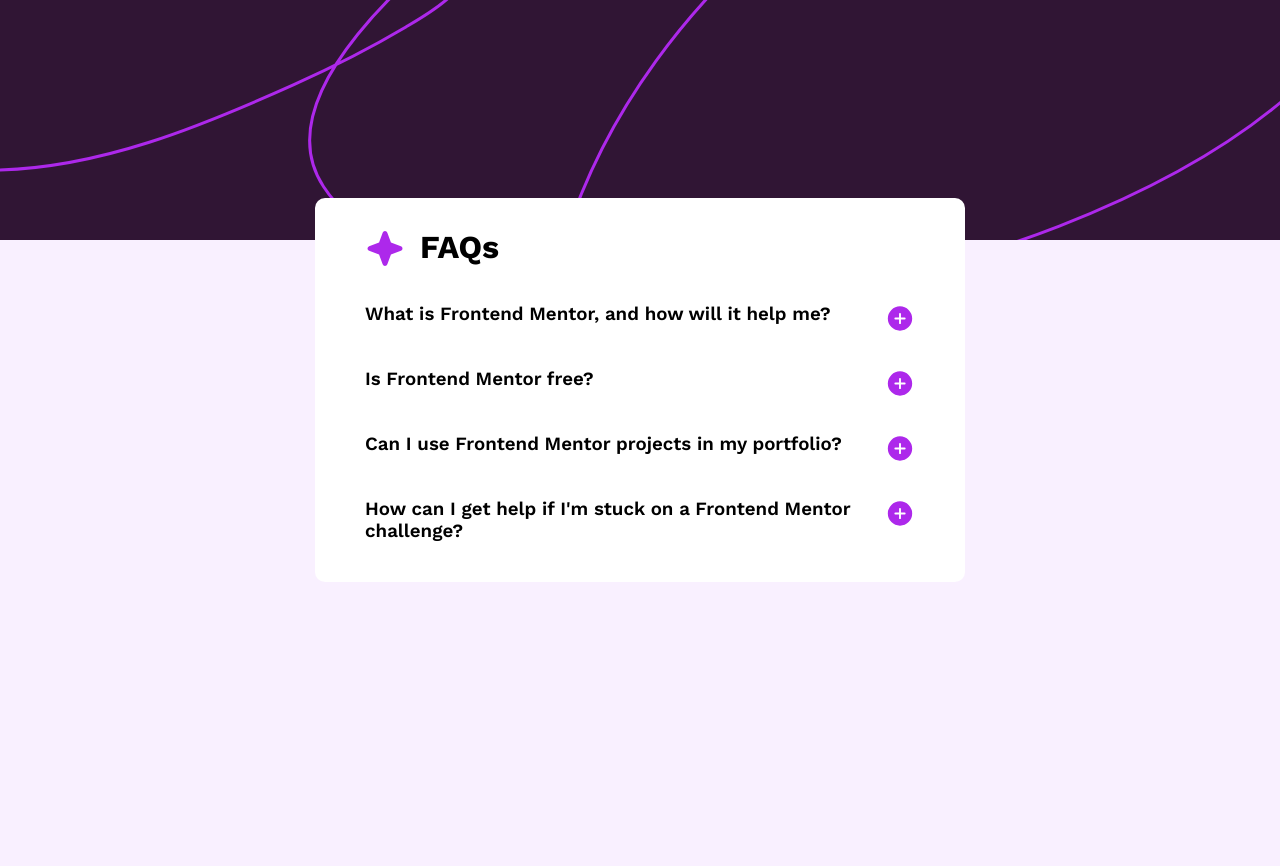
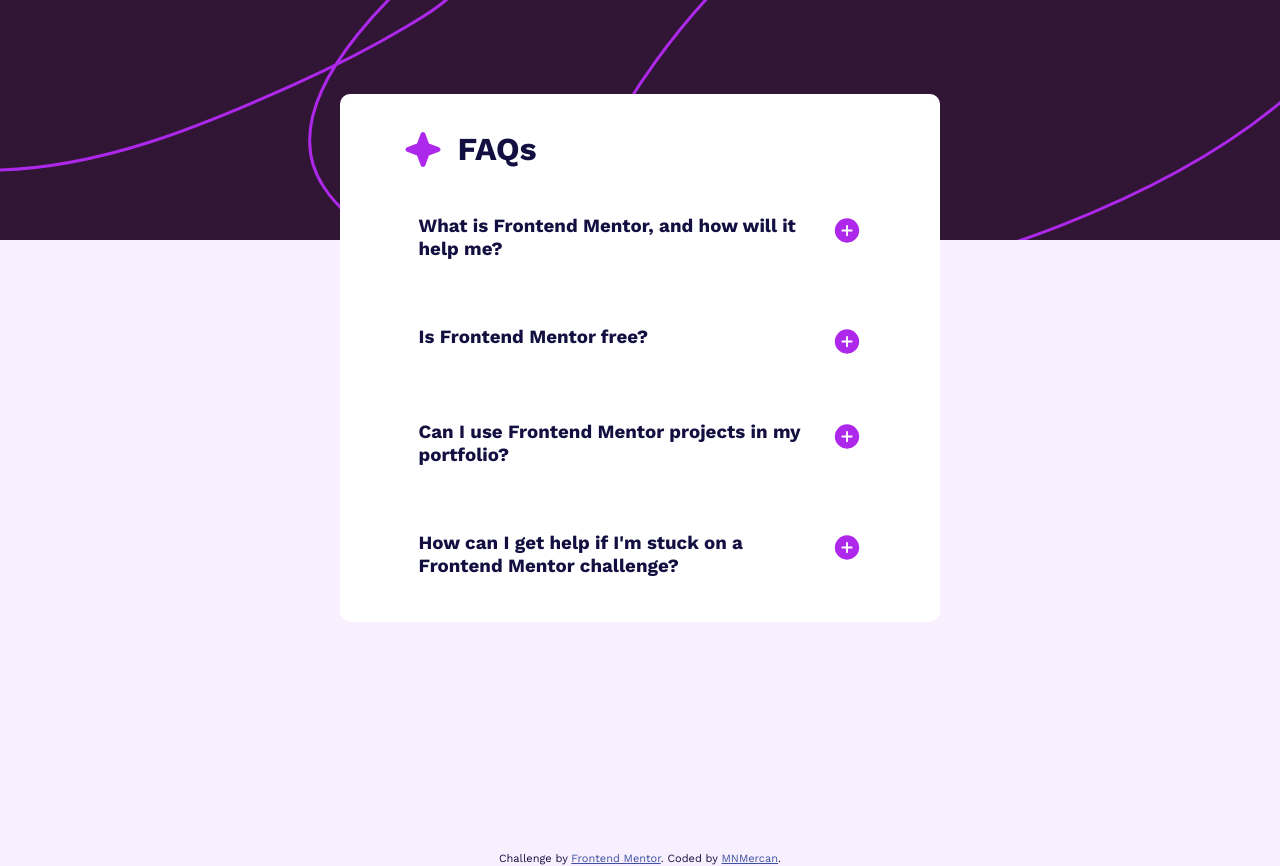
Before and after one commit to MNMercan/FAQ-Accordion, a plain HTML site: page index.html in a window 1280 px wide. Before the commit the page ends 800 px from the top, so only its background shows below. Drawn offline with nearby package versions, Linux system fonts and the light colour scheme.

Commit message:
feat(refactor): edited with grid structure, now it is more smooth

```diff
--- a/index.html
+++ b/index.html
@@ -44,59 +44,70 @@
           <li class="list-item">
             <div class="item-header">
               <h3>What is Frontend Mentor, and how will it help me?</h3>
-              <div class="icon-toggle">
+
               <img src="/assets/images/icon-plus.svg" alt="" />
             </div>
+
+            <div class="body">
+              <div class="content">
+                <p class="item-description">
+                  Frontend Mentor offers realistic coding challenges to help
+                  developers improve their frontend coding skills with projects
+                  in HTML, CSS, and JavaScript. It's suitable for all levels and
+                  ideal for portfolio building.
+                </p>
               </div>
-            <p class="item-description" >
-              Frontend Mentor offers realistic coding challenges to help
-              developers improve their frontend coding skills with projects in
-              HTML, CSS, and JavaScript. It's suitable for all levels and ideal
-              for portfolio building.
-            </p>
+            </div>
           </li>
-          <li  class="list-item">
+          <li class="list-item">
             <div class="item-header">
               <h3>Is Frontend Mentor free?</h3>
-              <div class="icon-toggle">
+
               <img src="/assets/images/icon-plus.svg" alt="" />
             </div>
-            </div>
+            <div class="body">
+              <div class="content">
                 <p class="item-description">
                   Yes, Frontend Mentor offers both free and premium coding
-              challenges, with the free option providing access to a range of
-              projects suitable for all skill levels.
+                  challenges, with the free option providing access to a range
+                  of projects suitable for all skill levels.
                 </p>
+              </div>
+            </div>
           </li>
           <li class="list-item">
             <div class="item-header">
               <h3>Can I use Frontend Mentor projects in my portfolio?</h3>
-              <div class="icon-toggle">
+
               <img src="/assets/images/icon-plus.svg" alt="" />
             </div>
-            </div>
-
-            <p class="item-description ">
+            <div class="body">
+              <div class="content">
+                <p class="item-description">
                   Yes, you can use projects completed on Frontend Mentor in your
                   portfolio. It's an excellent way to showcase your skills to
                   potential employers!
                 </p>
+              </div>
+            </div>
           </li>
           <li class="list-item">
             <div class="item-header">
               <h3>
                 How can I get help if I'm stuck on a Frontend Mentor challenge?
               </h3>
-              <div class="icon-toggle">
+
               <img src="/assets/images/icon-plus.svg" alt="" />
             </div>
-            </div>
-
+            <div class="body">
+              <div class="content">
                 <p class="item-description">
                   The best place to get help is inside Frontend Mentor's Discord
-              community. There's a help channel where you can ask questions and
-              seek support from other community members.
+                  community. There's a help channel where you can ask questions
+                  and seek support from other community members.
                 </p>
+              </div>
+            </div>
           </li>
         </ul>
       </div>
--- /dev/null
+++ b/old-style.css
@@ -0,0 +1,82 @@
+*{
+    margin: 0;
+    padding: 0;
+    box-sizing: border-box;
+    font-family: "Work Sans", sans-serif;
+}
+body{
+    background-color: hsl(275, 100%, 97%);
+}
+.header{
+   width: 100wh;
+   height: 30vh;
+   background: url('/assets/images/background-pattern-desktop.svg');
+}
+/* ------------------Main & Container-------------- */
+main{
+    display: flex;
+    justify-content: center;
+    align-items: center;
+    margin-top: 150px;
+}
+.container{
+    position: absolute;
+    background-color: hsl(0, 0%, 100%);
+    padding: 30px;
+    padding-left: 50px;
+    padding-right: 50px;
+    margin: 10px;
+    width: 650px;
+    height:600px;
+    border-radius: 10px;
+    display: flex;
+    flex-direction: column;
+}
+
+/* ------------------Container Header-------------- */
+
+.container-header{
+    display: flex;
+    justify-content: start;
+    gap: 15px;
+    margin-bottom: 30px;
+}
+.container-header > h1{
+    font-weight: 700;
+}
+
+.content-list{
+    list-style: none;
+    display: flex;
+    flex-direction: column;
+    justify-content: space-between;
+    gap: 40px;
+}
+
+/* ------------------List & Items-------------- */
+.item-header{
+    display: flex;
+    justify-content: space-between;
+    margin-bottom: 10px;
+}
+.item-header > h3{
+    font-weight: 600;
+}
+.icon-toggle{
+    cursor: pointer;
+}
+
+p{
+    font-weight: 400;
+    color: rgba(0, 0, 0, .5);
+}
+
+
+.list-item.active .item-description{
+    display: block;
+
+}
+
+.item-description{
+    display: none;
+}
--- a/script.js
+++ b/script.js
@@ -1,23 +1,23 @@
-const items = document.querySelectorAll('.list-item');
-const toggleButtons = document.querySelectorAll('.icon-toggle > img')
-const plus = "http://127.0.0.1:5500/assets/images/icon-plus.svg"
-const minus = "http://127.0.0.1:5500/assets/images/icon-minus.svg"
-console.log(toggleButtons);
+const items = document.querySelectorAll(".item-header");
+const icons = document.querySelectorAll(".icon-toggle > img");
+const iconPlus = "http://127.0.0.1:5500/assets/images/icon-plus.svg";
+const iconMinus = "http://127.0.0.1:5500//assets/images/icon-minus.svg";
+const toggleOpen = (event) => {
+  const { currentTarget } = event;
+  console.log(currentTarget.children);
+  currentTarget.parentElement.classList.toggle("open");
+  setTimeout(() => {
+    currentTarget.children[1].src =
+      currentTarget.children[1].src === iconPlus ? iconMinus : iconPlus;
+    currentTarget.children[1].style.rotate = "90deg";
 
-items.forEach((item) => {
-   item.addEventListener('click', () => {
-    console.log(item.classList)
-    item.classList.toggle('active');
-   })
-})
-toggleButtons.forEach((item) => {
-    let toggle = false;
-    item.addEventListener('click', () => {
-        if(toggle){
-            item.src = plus;
-        }else{
-            item.src = minus;
-        }
-        toggle = !toggle;
-    })
-})
+    console.log(currentTarget.children[1].style);
+  }, 150);
+};
+
+const bindClickEvent = (target) => {
+  console.log(target);
+  target.addEventListener("click", toggleOpen);
+};
+
+items.forEach(bindClickEvent);
--- a/style.css
+++ b/style.css
@@ -1,81 +1,104 @@
-*{
+/* ------------------ Defaults -------------- */
+:root {
+  --black: #130f40;
+  --gray: #dfe4ea;
+  --white: #fafafa;
+}
+
+* {
+  -webkit-font-smoothing: antialiased;
+  -moz-osx-font-smoothing: grayscale;
   margin: 0;
   padding: 0;
   box-sizing: border-box;
   font-family: "Work Sans", sans-serif;
 }
-body{
+
+body {
+  line-height: 1.25;
   background-color: hsl(275, 100%, 97%);
+  color: var(--black);
+  font-size: 16px;
+  overflow: scroll;
 }
-.header{
+.header {
   width: 100wh;
   height: 30vh;
-   background: url('/assets/images/background-pattern-desktop.svg');
+  background: url("/assets/images/background-pattern-desktop.svg");
 }
-/* ------------------Main & Container-------------- */
-main{
+button {
+  color: inherit;
+  font-family: inherit;
+  font-size: inherit;
+  outline: none;
+  border: 0;
+  background-color: transparent;
+  cursor: pointer;
+}
+main {
   display: flex;
   justify-content: center;
-    align-items: center;
-    margin-top: 150px;
-}
-.container{
-    position: absolute;
-    background-color: hsl(0, 0%, 100%);
   padding: 30px;
-    padding-left: 50px;
-    padding-right: 50px;
-    margin: 10px;
-    width: 650px;
-    height:max-content;
-    border-radius: 10px;
-    display: flex;
-    flex-direction: column;
 }
 
-/* ------------------Container Header-------------- */
+/* ------------------ Styles -------------- */
 
-.container-header{
+.container {
+  padding: 20px;
+  width: 600px;
+  background-color: hsl(0, 0%, 100%);
+  display: grid;
+  grid-template-columns: 1fr min(475px, 96%) 1fr;
+  margin-top: 24px;
+  border-radius: 10px;
+  position: relative;
+  top: -200px;
+}
+.container-header {
+  margin-top: 15px;
   display: flex;
   justify-content: start;
   gap: 15px;
-    margin-bottom: 30px;
 }
-.container-header > h1{
-    font-weight: 700;
+.container > * {
+  grid-column: 2;
 }
 
-.content-list{
-    list-style: none;
+.content-list {
   display: flex;
   flex-direction: column;
-    gap: 20px;
+  gap: 24px;
+  list-style: none;
+  margin-top: 24px;
+}
+.list-item {
+  border-radius: 8px;
+  padding: 16px;
+}
+.item-header {
+  cursor: pointer;
+  display: flex;
+  justify-content: space-between;
+  align-items: start;
+  padding-bottom: 8px;
 }
 
-/* ------------------List & Items-------------- */
-.item-header{
-    display: flex;
-    justify-content: space-between;
-    margin-bottom: 10px;
+.list-item .body {
+  display: grid;
+  grid-template-rows: 0fr;
+  transition: grid-template-rows 300ms ease;
 }
-.item-header > h3{
-    font-weight: 600;
+.list-item .body .content {
+  overflow: hidden;
 }
-.icon-toggle{
-    cursor: pointer;
+.list-item img {
+  transform: rotate(90deg);
+  transition: transform 300ms ease;
 }
-
-p{
-    font-weight: 400;
-    color: rgba(0, 0, 0, .5);
+.list-item.open .body {
+  grid-template-rows: 1fr;
 }
-
-
-.list-item.active .item-description{
-    display: block;
-
+.list-item.open img {
+  transform: rotate(-90deg);
+  transition: transform 300ms ease;
 }
-
-.item-description{
-    display: none;
-}
```
Also changed, not shown: old-script.js (added, +23 -0 lines). Lines whose indentation alone changed are shown as unchanged.
